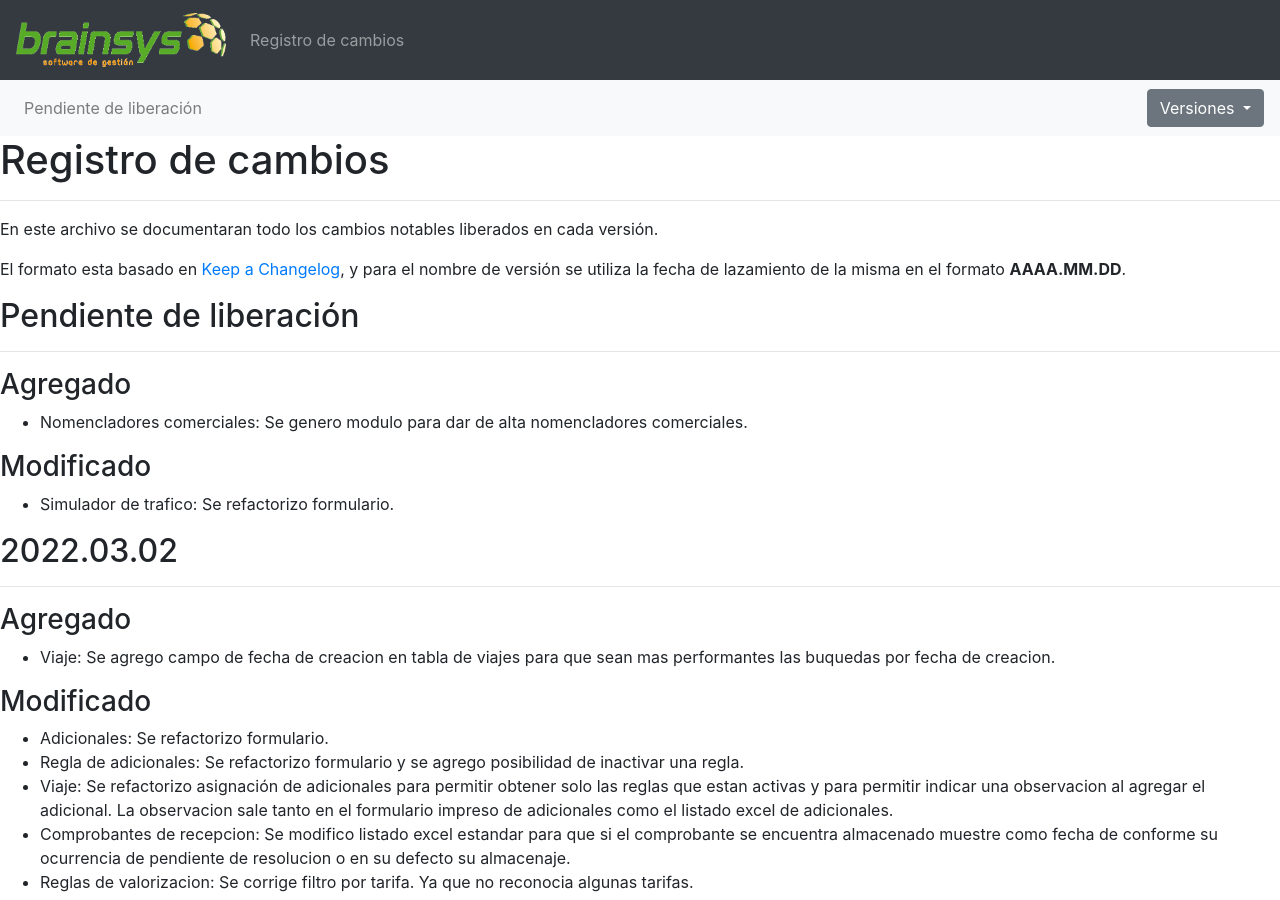
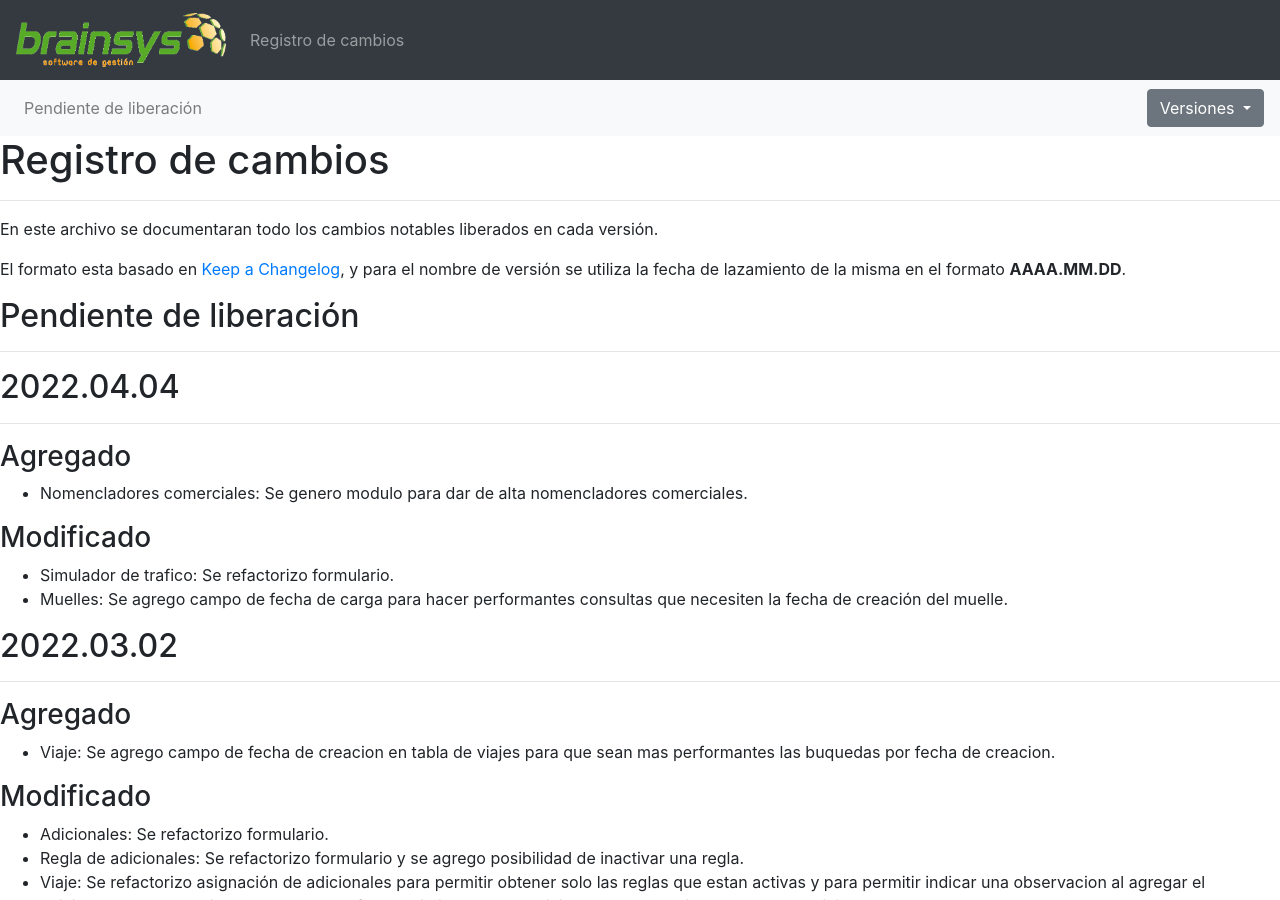
Before and after one commit to brainsys-arsaad/versionado, a Jekyll site: the page built from registro-cambios.markdown, in a window 1280 px wide and 900 px high. Built offline with Jekyll 4.4.1, drawn with Linux system fonts in a browser that asks for light colours.

Commit message:
Update registro-cambios.markdown

```diff
--- a/registro-cambios.markdown
+++ b/registro-cambios.markdown
@@ -6,6 +6,8 @@ navegacion:
     - nombre: "Pendiente de liberación"
       link: "registro-cambios#pendiente-de-liberación"
   versiones:
+    - nombre: "2022.04.04"
+      link: "registro-cambios#20220404"
     - nombre: "2022.03.02"
       link: "registro-cambios#20220302"
     - nombre: "2022.01.27"
@@ -64,15 +66,17 @@ El formato esta basado en [Keep a Changelog](https://keepachangelog.com/es-ES/1.
 ## Pendiente de liberación
 ---
 
+## 2022.04.04
+---
 ### Agregado
 - Nomencladores comerciales: Se genero modulo para dar de alta nomencladores comerciales.
 
 ### Modificado
 - Simulador de trafico: Se refactorizo formulario.
+- Muelles: Se agrego campo de fecha de carga para hacer performantes consultas que necesiten la fecha de creación del muelle.
 
 ## 2022.03.02
 ---
-
 ### Agregado
 - Viaje: Se agrego campo de fecha de creacion en tabla de viajes para que sean mas performantes las buquedas por fecha de creacion.
 
```
